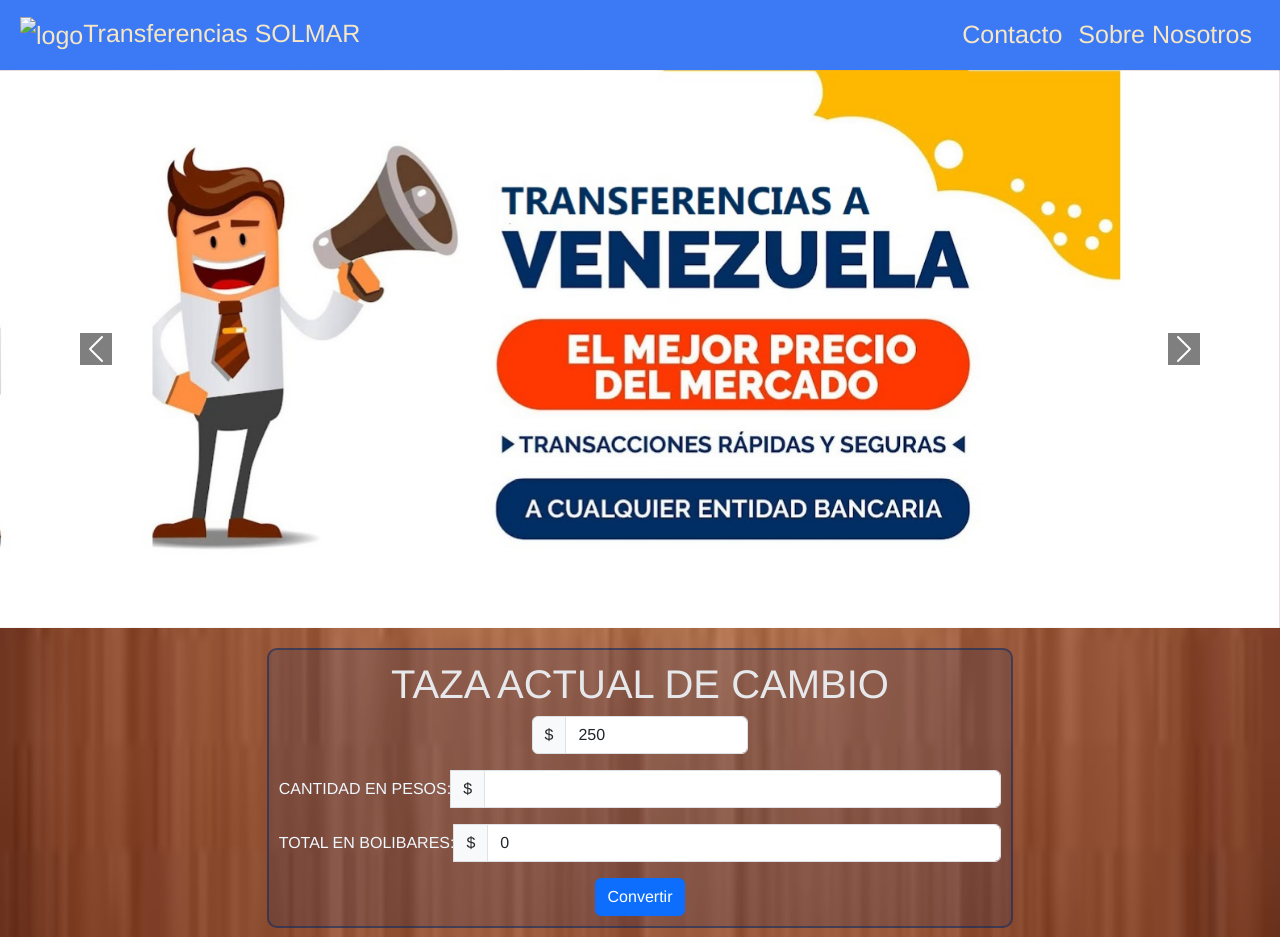
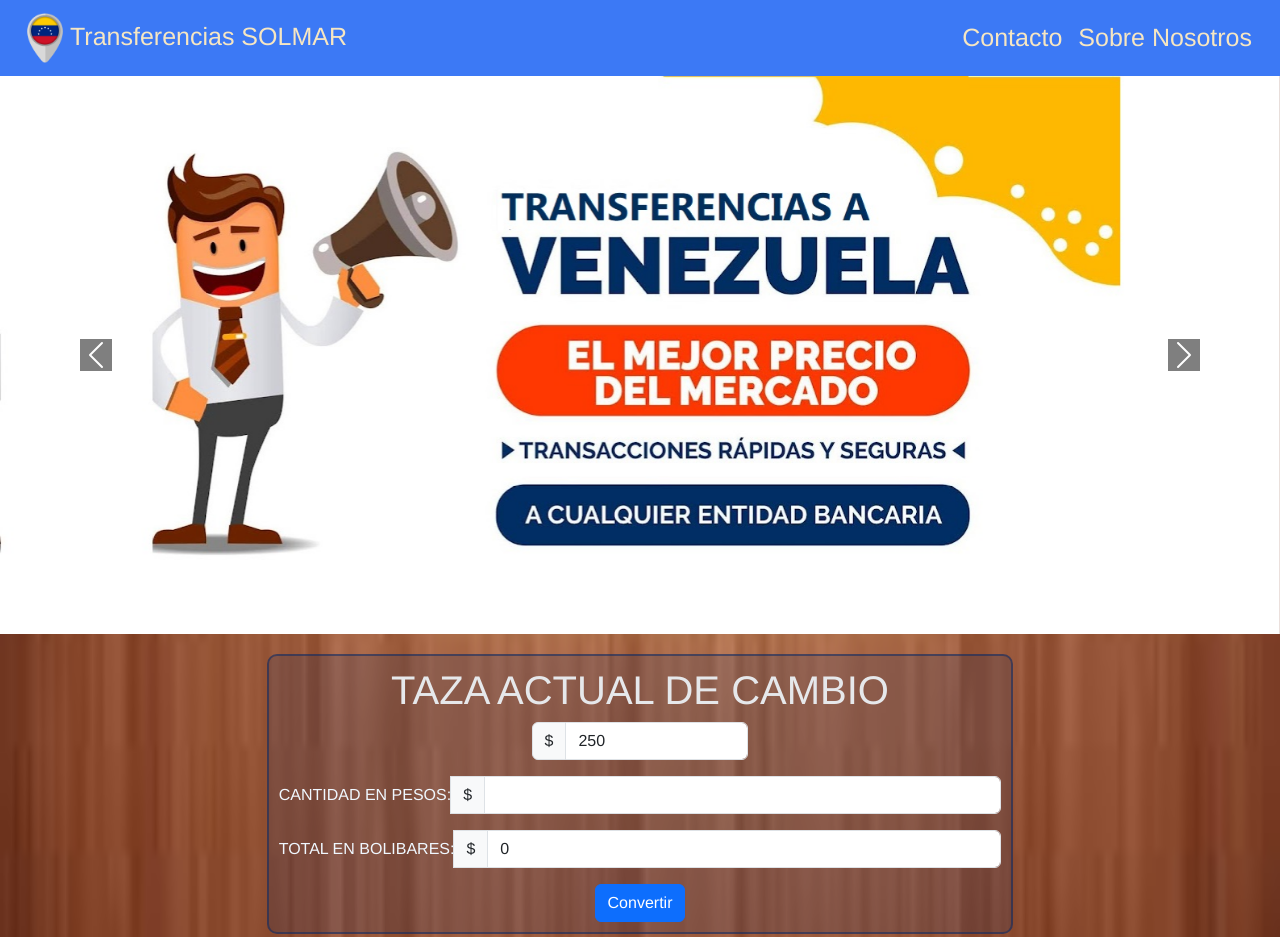
Before and after one commit to Solmar1789/transferencias-solmar, a plain HTML site: page index.html in a window 1280 px wide. Shown: the top 937 px of the page. Drawn offline with nearby package versions, Linux system fonts and the light colour scheme; files whose address does not match are found by name.

Commit message:
Update index.html

```diff
--- a/index.html
+++ b/index.html
@@ -23,7 +23,7 @@
                 <span class="navbar-toggler-icon"></span>
             </button>
             <div class="collapse navbar-collapse" id="navbar-toggler">
-                <a class="navbar-brand" href="#"><img src="images/tipo-de-cambio.png" width="50"
+                <a class="navbar-brand" href="#"><img src="assets/images/tipo-de-cambio.png" width="50"
                         alt="logo" />Transferencias SOLMAR</a>
                 <ul class="navbar-nav d-flex justify-content-between align-items-center">
                     <li class="nav-item">
```
